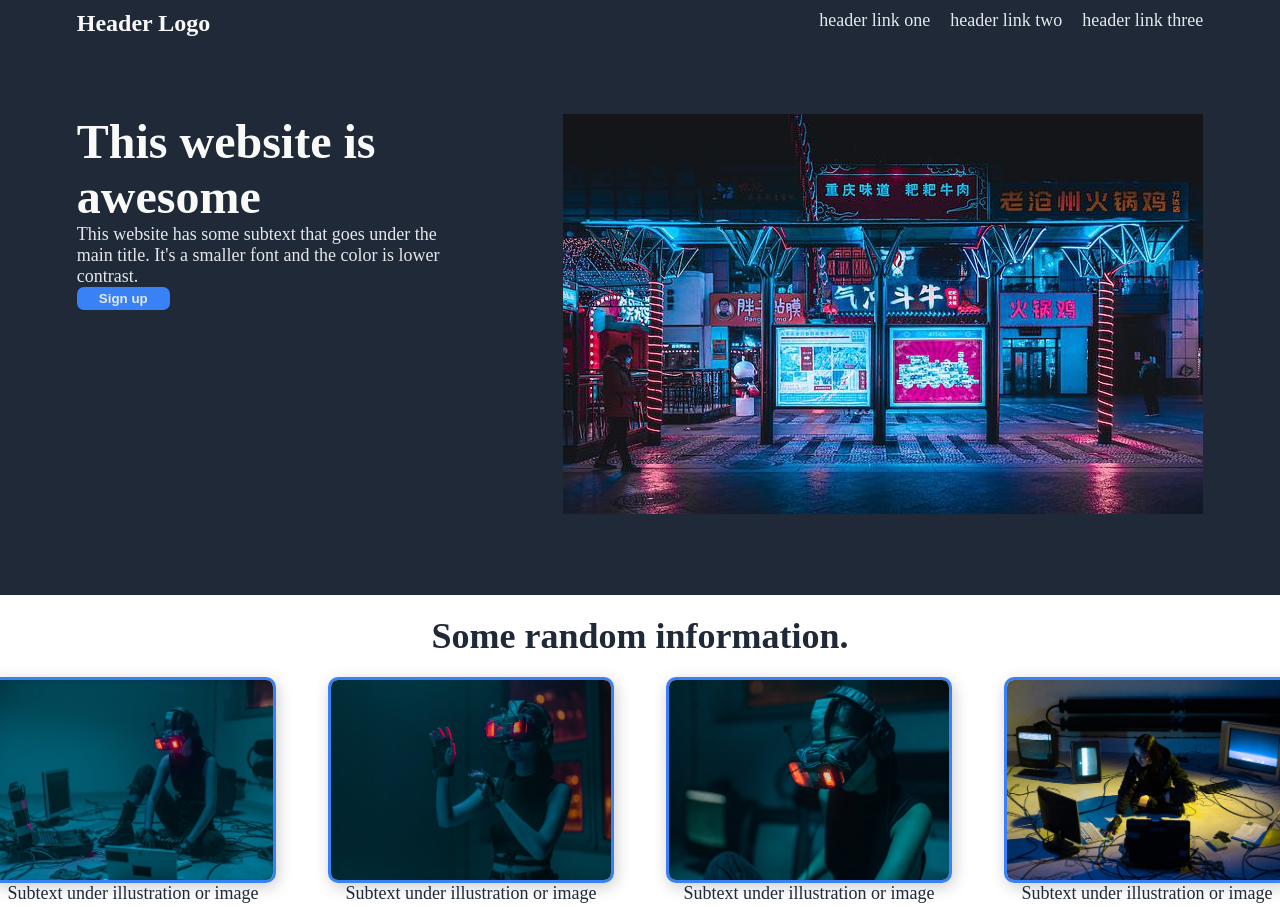
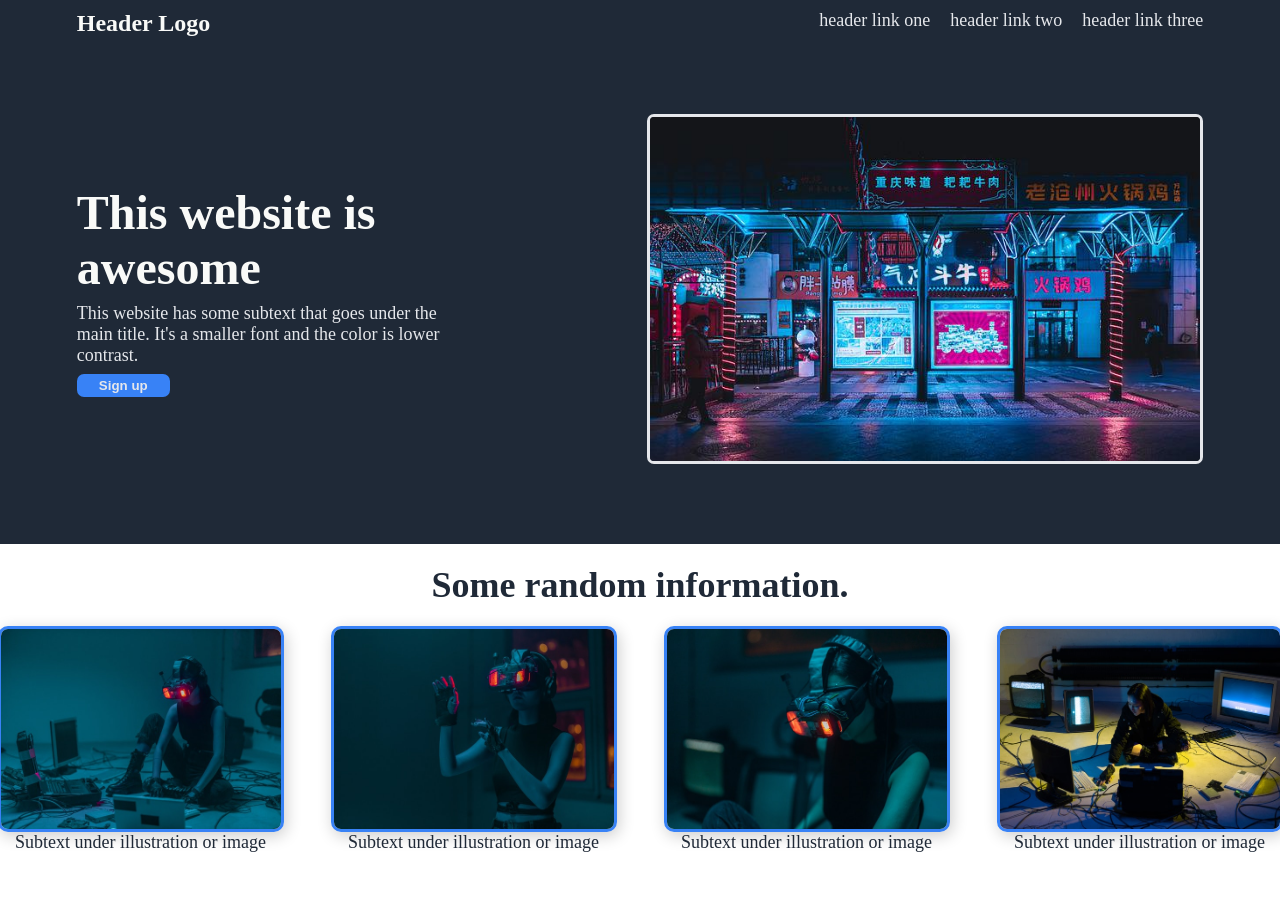
Before and after one commit to Cyb3rsynth/landing-page-project, a plain HTML site: page index.html in a window 1280 px wide. Shown: the top 907 px of the page. Drawn offline with Linux system fonts and the light colour scheme.

Commit message:
updated width on image in section-one, also added white border stystyle. Added credit to artist for the images in README

```diff
--- a/style.css
+++ b/style.css
@@ -11,10 +11,10 @@ body {
 }
 
 .header{
-    display: flex;
-    justify-content: space-between;
-    padding-top: 10px;
-    margin: 0% 6%;
+  display: flex;
+  justify-content: space-between;
+  padding-top: 10px;
+  margin: 0% 6%;
 }
 
 .logo{
@@ -44,17 +44,25 @@ ul {
 .title{
     display: flex;
     justify-content: space-between;
+    align-items: center;
     margin: 6%;
     padding: 0;
-    gap: 8px;
 }
 
-.section-one-image{
-
+img {
+  max-width: 100%;
+  height: auto;
+  width: 550px;
+  border-style:solid;
+  border-color: #e5e7eb;
+  border-radius: 7px;
 }
 
 .text {
     width: 400px;
+    display: flex;
+    flex-direction: column;
+    row-gap: 8px;
 }
 
 .herotext {
```
Also changed, not shown: 1 other file.
